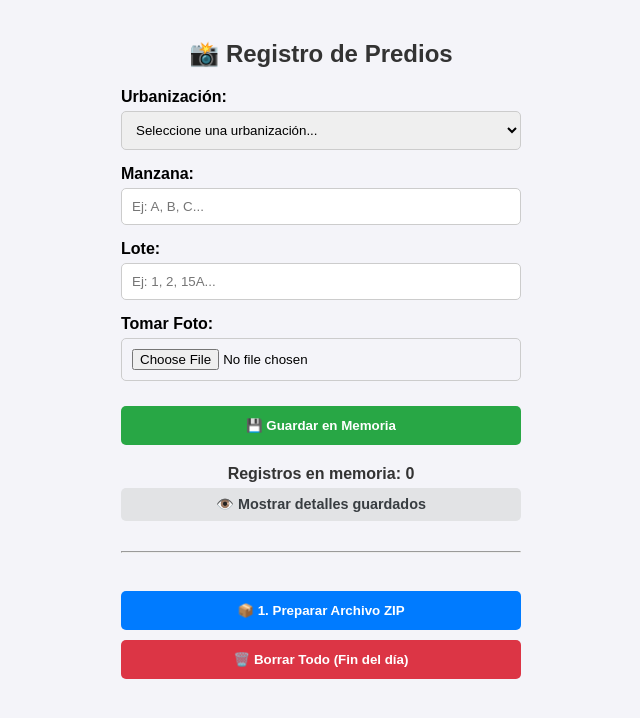
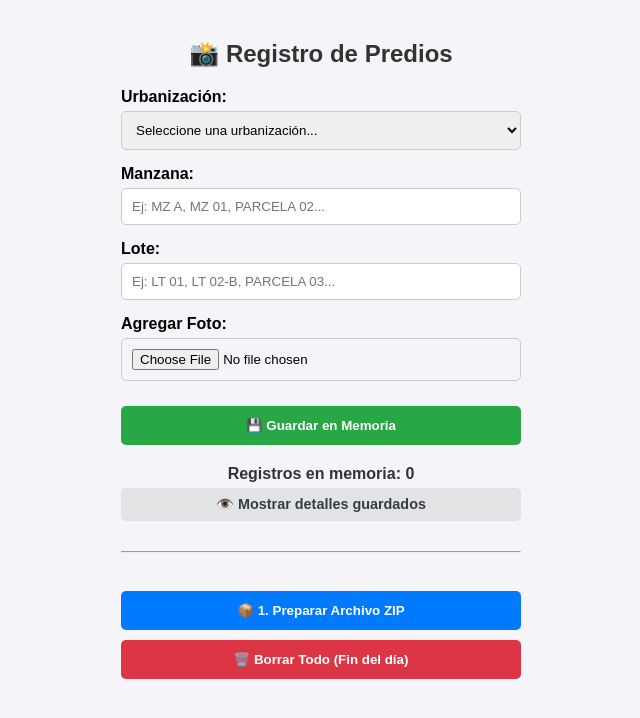
Before and after one commit to sertecintp-ops/empadronar, a plain HTML site: page index.html in a window 1280 px wide. Shown: the whole page, without its empty margins (319-959 px from the left). Drawn offline with nearby package versions, Linux system fonts and the light colour scheme.

Commit message:
Update index.html

```diff
--- a/index.html
+++ b/index.html
@@ -65,17 +65,17 @@
 
   <div class="form-group">
     <label>Manzana:</label>
-    <input type="text" id="mz" placeholder="Ej: A, B, C..." autocomplete="off">
+    <input type="text" id="mz" placeholder="Ej: MZ A, MZ 01, PARCELA 02..." autocomplete="off">
   </div>
 
   <div class="form-group">
     <label>Lote:</label>
-    <input type="text" id="lote" placeholder="Ej: 1, 2, 15A..." autocomplete="off">
+    <input type="text" id="lote" placeholder="Ej: LT 01, LT 02-B, PARCELA 03..." autocomplete="off">
   </div>
 
   <div class="form-group">
-    <label>Tomar Foto:</label>
-    <input type="file" id="foto" accept="image/*" capture="environment">
+    <label>Agregar Foto:</label>
+    <input type="file" id="foto" accept="image/*">
   </div>
 
   <button class="btn-save" onclick="guardarRegistro()">💾 Guardar en Memoria</button>
```
